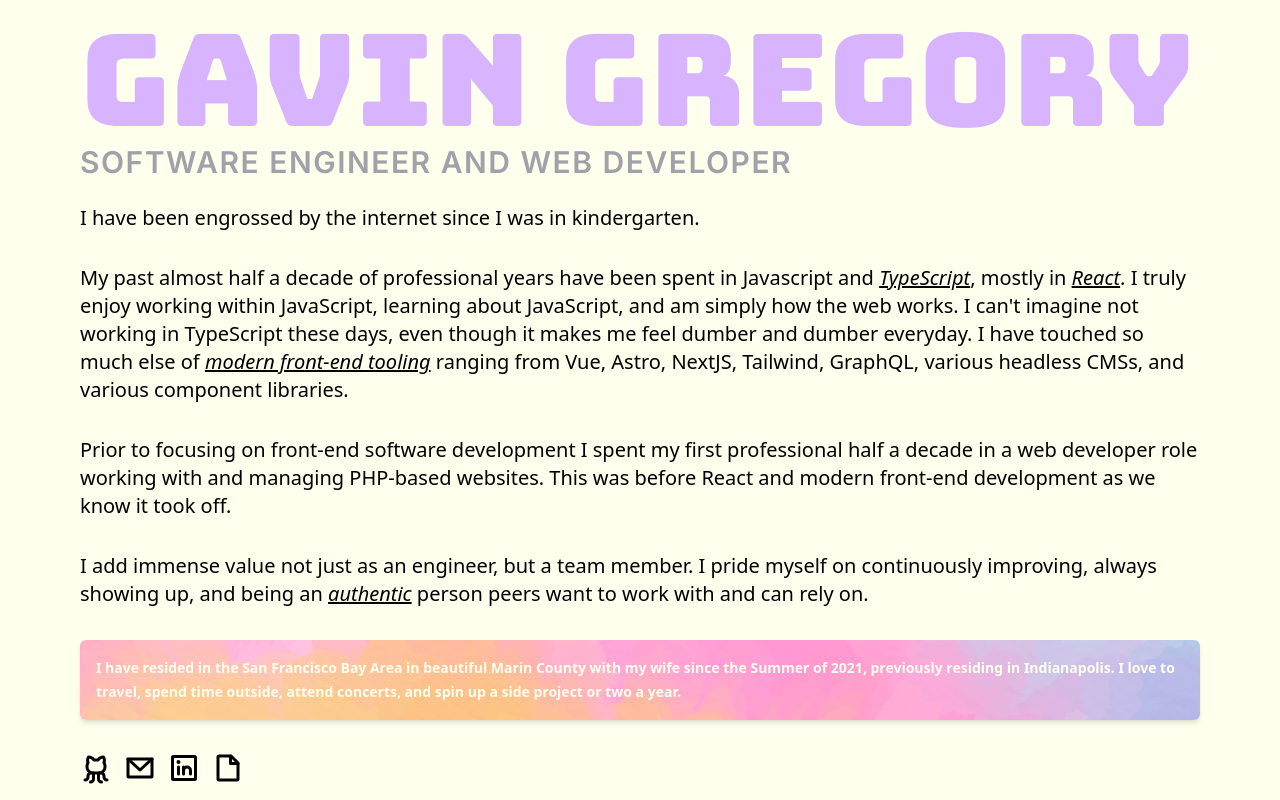
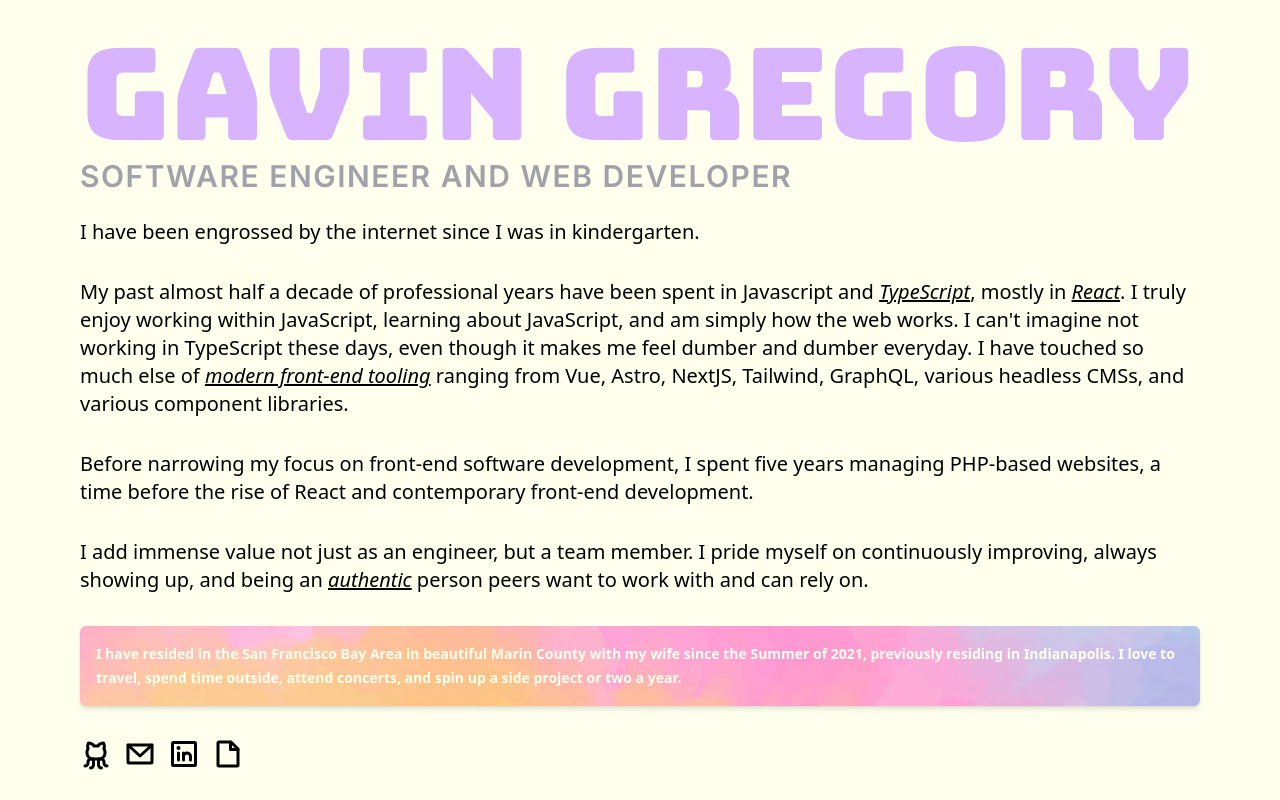
Before and after one commit to gavgrego/gavins-page, a Next.js app: page / in a window 1280 px wide. Built offline with nearby package versions, Linux system fonts and the light colour scheme.

Commit message:
update copy

```diff
--- a/app/page.tsx
+++ b/app/page.tsx
@@ -24,9 +24,9 @@ const Home = () => {
           </p>
 
           <p>
-            Prior to focusing on front-end software development I spent my first professional half a
-            decade in a web developer role working with and managing PHP-based websites. This was
-            before React and modern front-end development as we know it took off.
+            Before narrowing my focus on front-end software development, I spent five years managing
+            PHP-based websites, a time before the rise of React and contemporary front-end
+            development.
           </p>
 
           <p>
```
